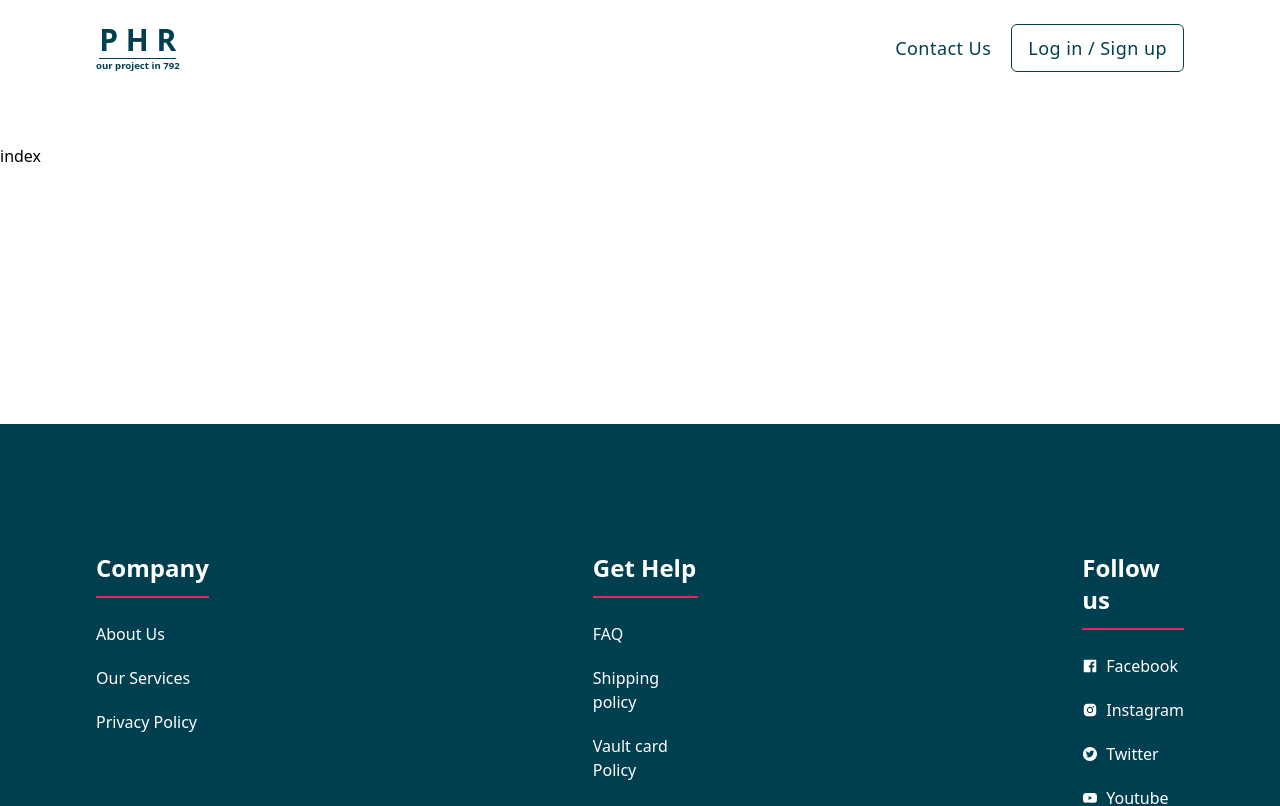
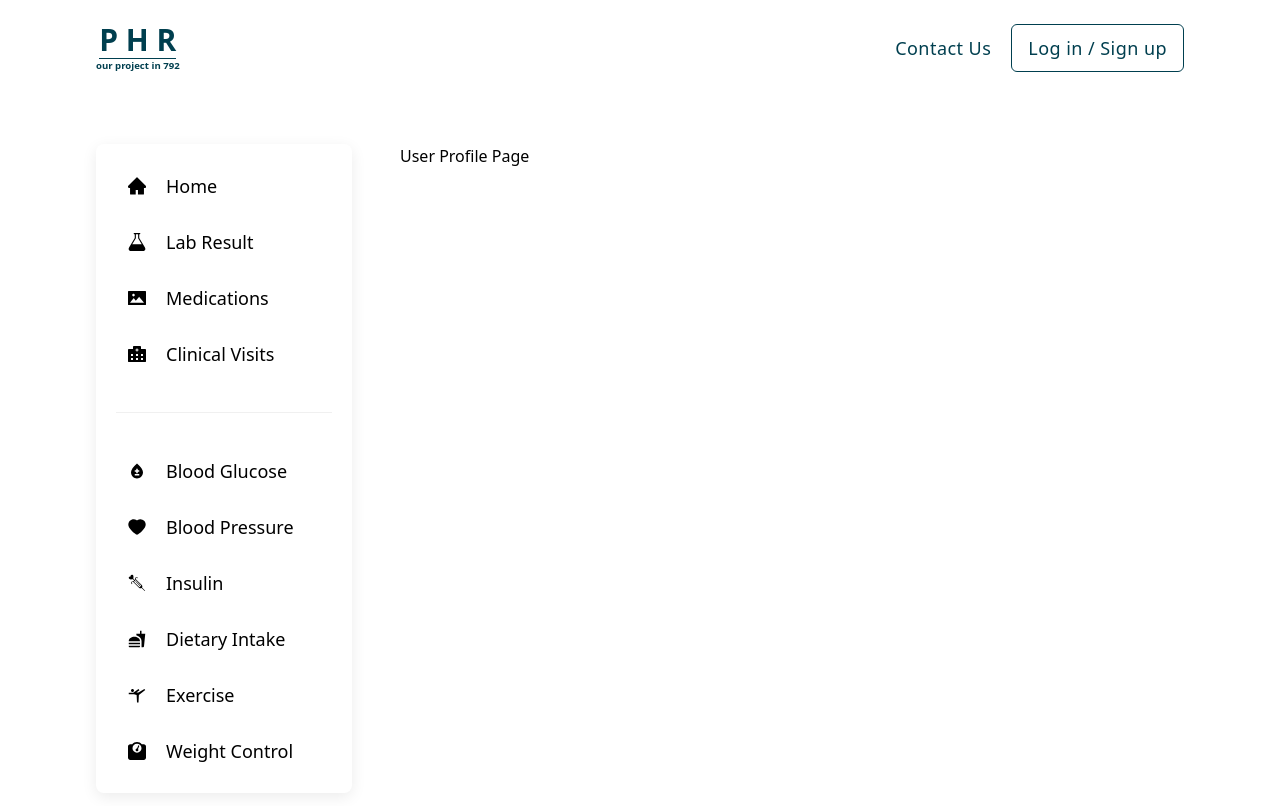
Before and after one commit to echo-xiangchen/792-project-PHR, a React (Vite) app in the folder client/: page /my-profile in a window 1280 px wide. Shown: the top 806 px of the page. Built offline with nearby package versions, Linux system fonts and the light colour scheme.

Commit message:
beta V1.05
- Start to Design profile page

```diff
--- a/client/src/pages/UserProfilePage/index.jsx
+++ b/client/src/pages/UserProfilePage/index.jsx
@@ -1,8 +1,19 @@
 import React from 'react'
+
+//component
+import SideBar from './sideBar'
+
+//style
+import { pageSetting } from '../../styles'
 
 const UserProfilePage = () => {
   return (
-    <div className='pt-36 '>index</div>
+    <div className={`${pageSetting.padding} pt-36 flex gap-12`}>
+      <SideBar />
+      <div className='flex-1'>
+        <h1>User Profile Page</h1>
+      </div>
+    </div>
   )
 }
 
--- /dev/null
+++ b/client/src/pages/UserProfilePage/sideBar.jsx
@@ -0,0 +1,108 @@
+import React from 'react'
+
+
+
+//icon
+import { FaHospitalAlt } from "react-icons/fa";
+import {  FiLogOut  } from 'react-icons/fi'
+import { ImLab } from "react-icons/im";
+import { HomeFilled,PictureFilled,HeartFilled } from '@ant-design/icons';
+import { MdBloodtype } from "react-icons/md";
+import { GiLoveInjection } from "react-icons/gi";
+import { MdFastfood } from "react-icons/md";
+import { MdOutlineSportsGymnastics } from "react-icons/md";
+import { FaWeightScale } from "react-icons/fa6";
+
+//antd
+import {
+    message,
+    Divider,
+} from 'antd';
+
+const userNav = [
+    {
+        name: 'Home',
+        icon: <HomeFilled />,
+        url : 'my-profile'
+    },
+    {
+        name: 'Lab Result',
+        icon: <ImLab />,
+        url : 'my-profile/lab-result'
+    },
+    {
+        name: 'Medications',
+        icon: <PictureFilled />,
+        url : 'my-profile/medications'
+    },
+    {
+        name: 'Clinical Visits',
+        icon: <FaHospitalAlt />,
+        url : 'my-profile/clinical-visits'
+    },
+]
+
+const dataNav = [
+    {
+        name: 'Blood Glucose',
+        icon: <MdBloodtype />,
+        url : 'my-profile/blood-glucose'
+    },
+    {
+        name: 'Blood Pressure',
+        icon: <HeartFilled />,
+        url : 'my-profile/blood-pressure'
+    },
+    {
+        name: "Insulin",
+        icon: <GiLoveInjection />,
+        url : 'my-profile/insulin'
+    },
+    {
+        name: "Dietary Intake",
+        icon: <MdFastfood />,
+        url : 'my-profile/dietary-intake'
+    },
+    {
+        name: "Exercise",
+        icon: <MdOutlineSportsGymnastics />,
+        url : 'my-profile/exercise'
+    },
+    {
+        name: "Weight Control",
+        icon: <FaWeightScale />,
+        url : 'my-profile/weight-control'
+    }
+]
+
+const sideBar = () => {
+
+
+
+    return (
+        <div className='w-64 rounded-lg shadow-product p-5'>
+            <div className='flex flex-col gap-3 text-lg '>
+            {
+                userNav.map((item, index) => (
+                    <div key={index} className='flex gap-5 items-center py-2 px-3 hover:bg-tertiary select-none cursor-pointer rounded-md'>
+                        {item.icon}
+                        <span>{item.name}</span>
+                    </div>
+                ))
+            }
+            <Divider />
+            {
+                dataNav.map((item, index) => (
+                    <div key={index} className='flex gap-5 items-center py-2 px-3 hover:bg-tertiary select-none cursor-pointer rounded-md'>
+                        {item.icon}
+                        <span>{item.name}</span>
+                    </div>
+                ))
+            }
+            </div>
+
+        </div>
+    )
+}
+
+export default sideBar
```
